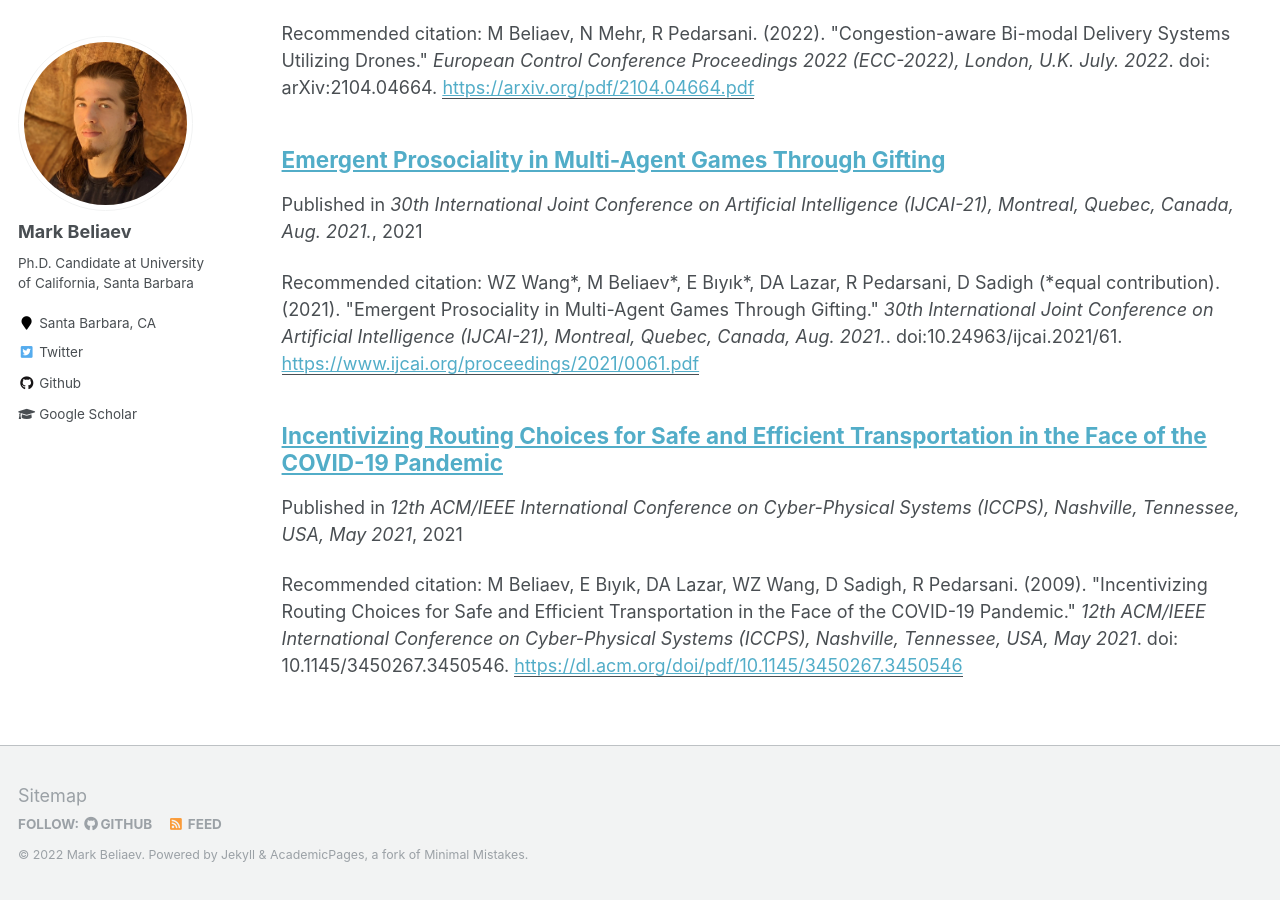
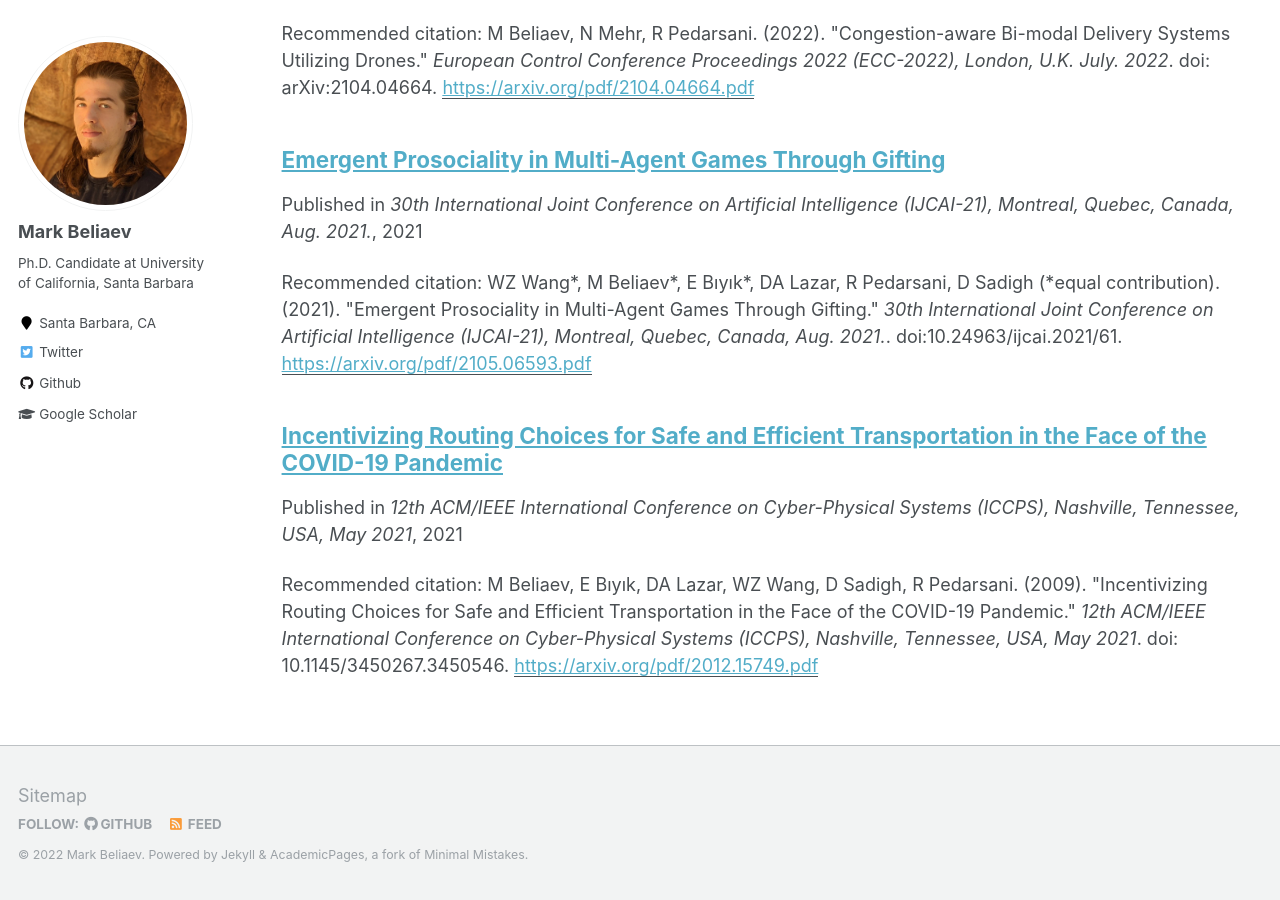
Before and after one commit to mbeliaev1/mbeliaev1.github.io, a Jekyll site: the page built from _pages/publications.md, in a window 1280 px wide and 900 px high, scrolled down 736 px. Built offline with Jekyll 4.4.1, drawn with Linux system fonts in a browser that asks for light colours; some of the changed lines change nothing that is shown.

Commit message:
Fix pub links

```diff
--- a/_publications/2021-05-01-incentivizing-routing-choices-for-safe-and-efficient-transportation-in-the-face-of-the-covid-19-pandemic.md
+++ b/_publications/2021-05-01-incentivizing-routing-choices-for-safe-and-efficient-transportation-in-the-face-of-the-covid-19-pandemic.md
@@ -5,10 +5,10 @@ permalink: /publication/2021-05-01-incentivizing-routing-choices-for-safe-and-ef
 excerpt: ''
 date: 2021-05-01
 venue: '12th ACM/IEEE International Conference on Cyber-Physical Systems (ICCPS), Nashville, Tennessee, USA, May 2021'
-paperurl: 'https://dl.acm.org/doi/pdf/10.1145/3450267.3450546'
+paperurl: 'https://arxiv.org/pdf/2012.15749.pdf'
 citation: 'M Beliaev, E Bıyık, DA Lazar, WZ Wang, D Sadigh, R Pedarsani. (2009). &quot;Incentivizing Routing Choices for Safe and Efficient Transportation in the Face of the COVID-19 Pandemic.&quot; <i>12th ACM/IEEE International Conference on Cyber-Physical Systems (ICCPS), Nashville, Tennessee, USA, May 2021</i>. doi: 10.1145/3450267.3450546.'
 ---
 
 <iframe width="560" height="315" src="https://www.youtube.com/embed/XeffxOXrIIM" title="YouTube video player" frameborder="0" allow="accelerometer; autoplay; clipboard-write; encrypted-media; gyroscope; picture-in-picture" allowfullscreen></iframe>
 
-[Download paper here](https://dl.acm.org/doi/pdf/10.1145/3450267.3450546)
+[Download paper here](https://arxiv.org/pdf/2012.15749.pdf)
--- a/_publications/2021-08-01-emergent-prosociality-in-multi-agent-games-through-gifting.md
+++ b/_publications/2021-08-01-emergent-prosociality-in-multi-agent-games-through-gifting.md
@@ -5,10 +5,10 @@ permalink: /publication/2021-08-01-emergent-prosociality-in-multi-agent-games-th
 excerpt: ''
 date: 2021-08-01
 venue: '30th International Joint Conference on Artificial Intelligence (IJCAI-21), Montreal, Quebec, Canada, Aug. 2021.'
-paperurl: 'https://www.ijcai.org/proceedings/2021/0061.pdf'
+paperurl: 'https://arxiv.org/pdf/2105.06593.pdf'
 citation: 'WZ Wang*, M Beliaev*, E Bıyık*, DA Lazar, R Pedarsani, D Sadigh (*equal contribution). (2021). &quot;Emergent Prosociality in Multi-Agent Games Through Gifting.&quot; <i>30th International Joint Conference on Artificial Intelligence (IJCAI-21), Montreal, Quebec, Canada, Aug. 2021.</i>. doi:10.24963/ijcai.2021/61.'
 ---
 
 <iframe width="560" height="315" src="https://www.youtube.com/embed/QxyWFvmCO7k" title="YouTube video player" frameborder="0" allow="accelerometer; autoplay; clipboard-write; encrypted-media; gyroscope; picture-in-picture" allowfullscreen></iframe>
 
-[Download paper here](https://www.ijcai.org/proceedings/2021/0061.pdf)
+[Download paper here](https://arxiv.org/pdf/2105.06593.pdf)
```
